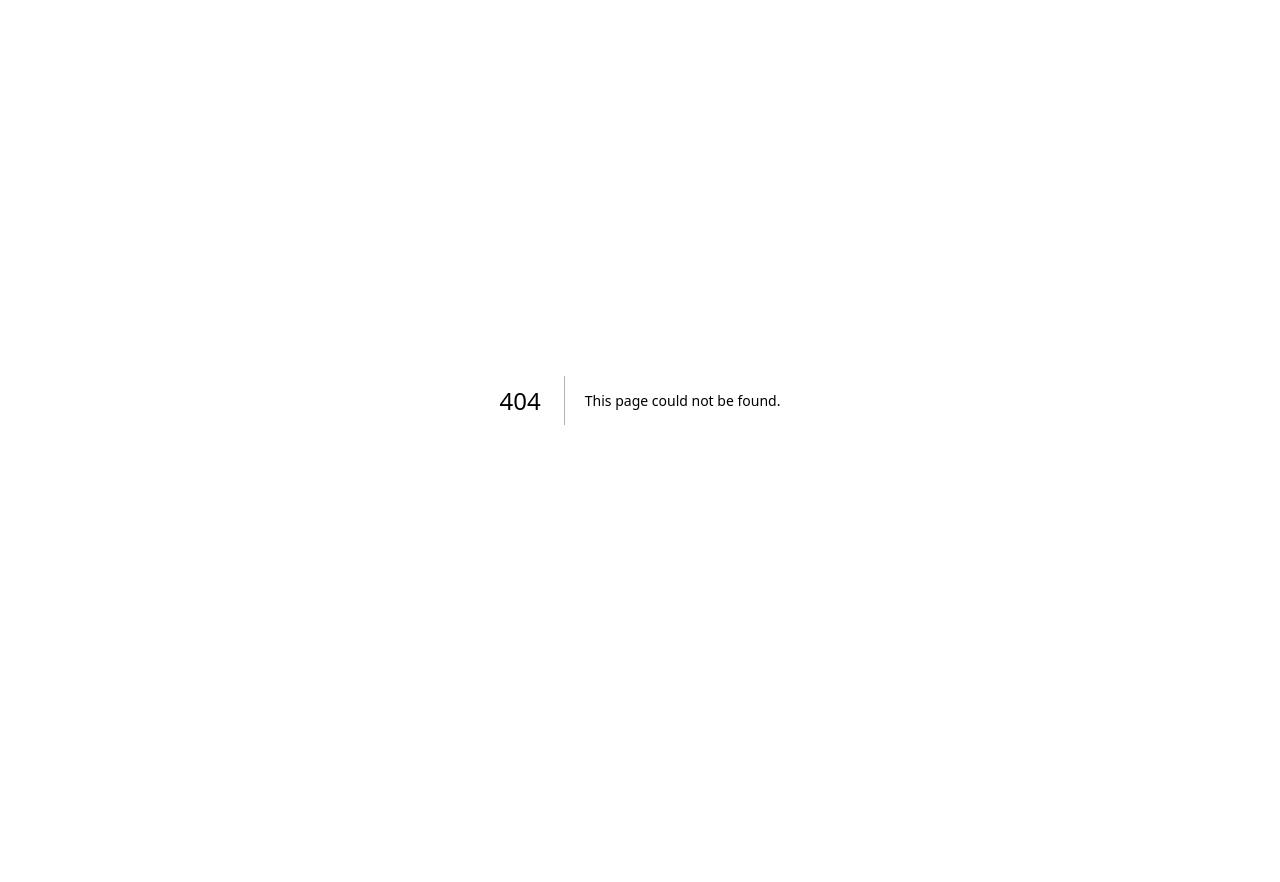
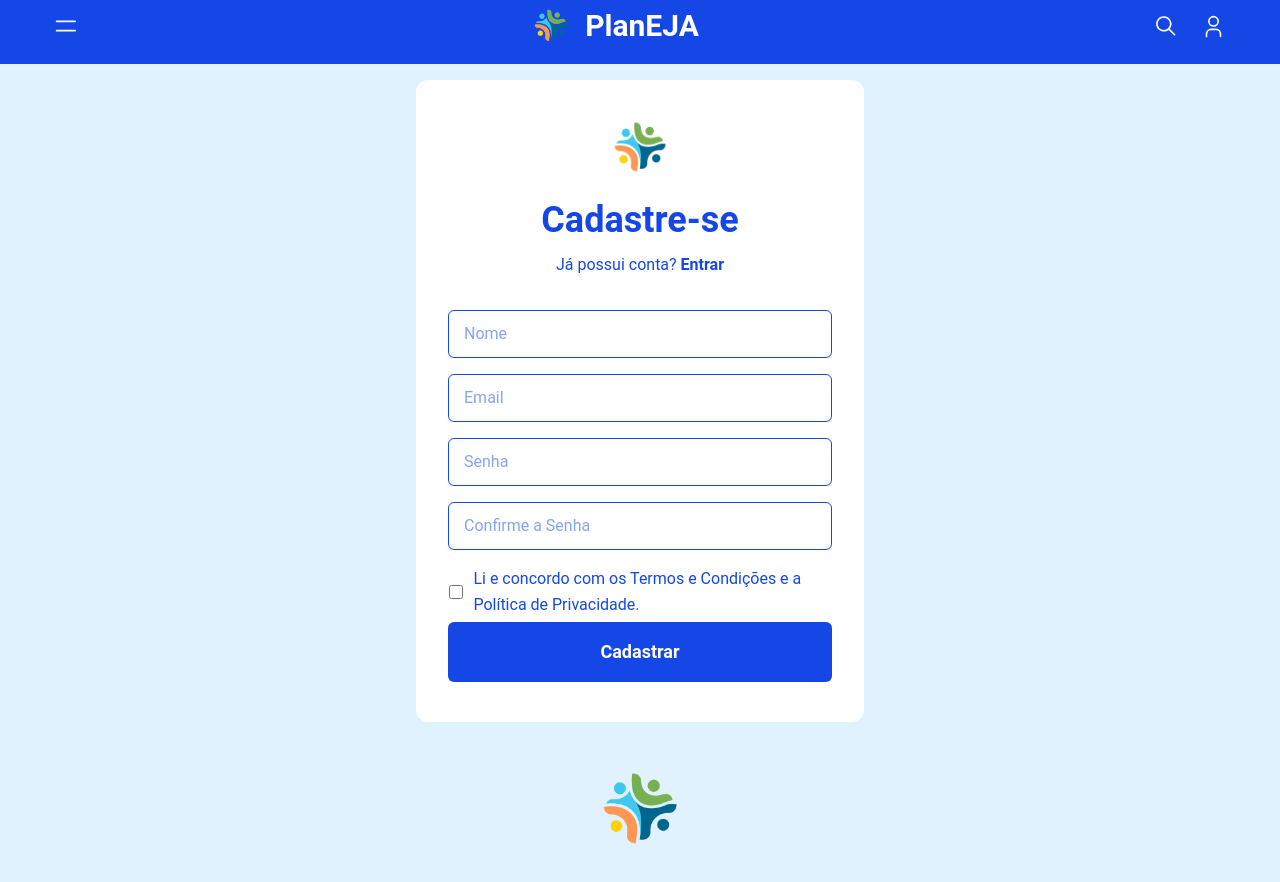
Before and after one commit to marinhotg/planeja, a Next.js app in the folder frontend/: page /register in a window 1280 px wide. Before the commit this address had no page. Before the commit the page ends 800 px from the top, so only its background shows below. Built offline with nearby package versions, Linux system fonts and the light colour scheme.

Commit message:
add register page

```diff
--- a/frontend/src/app/components/ui/Button.tsx
+++ b/frontend/src/app/components/ui/Button.tsx
@@ -7,7 +7,7 @@ interface ButtonProps extends React.ButtonHTMLAttributes<HTMLButtonElement> {
 export default function Button({ children, className, ...props }: ButtonProps) {
   return (
     <button
-      className={`px-7 py-3 bg-blue-700 rounded-md inline-flex justify-center items-center gap-2 text-center text-white text-lg font-semibold leading-loose ${className || ''}`}
+      className={`px-7 py-3 bg-blue-700 rounded-md inline-flex justify-center items-center gap-2 text-center text-white text-lg font-semibold leading-loose hover:bg-blue-800 transition-colors duration-200 cursor-pointer ${className || ''}`}
       {...props}
     >
       {children}
--- a/frontend/src/app/components/ui/LoginForm.tsx
+++ b/frontend/src/app/components/ui/RegisterForm.tsx
@@ -1,7 +1,7 @@
 import Image from "next/image";
 import Button from "./Button";
 
-export default function LoginForm() {
+export default function RegisterForm() {
   return (
     <>
       <div className="self-stretch flex flex-col justify-start items-center gap-8">
@@ -10,18 +10,25 @@ export default function LoginForm() {
             <Image src="/logo.png" alt="PlanEJA logo" width={56} height={56} />
           </div>
           <div className="self-stretch flex flex-col justify-start items-start gap-3">
-            <div className="self-stretch text-center justify-start text-blue-700 text-4xl font-semibold leading-10">Entrar</div>
+            <div className="self-stretch text-center justify-start text-blue-700 text-4xl font-semibold leading-10">Cadastre-se</div>
             <div className="self-stretch text-center justify-start">
-              <span className="text-blue-700 text-base font-normal leading-relaxed">Ainda não tem uma conta? </span>
-              <button className="text-blue-700 text-base font-semibold leading-relaxed">Cadastre-se</button>
+              <span className="text-blue-700 text-base font-normal leading-relaxed">Já possui conta? </span>
+              <button className="text-blue-700 text-base font-semibold leading-relaxed">Entrar</button>
             </div>
           </div>
         </div>
-        <div className="self-stretch flex flex-col justify-start items-start gap-8">
+        <div className="self-stretch flex flex-col justify-start items-start gap-4">
           <div className="self-stretch flex flex-col justify-start items-start gap-2">
             <div className="self-stretch h-12 px-4 bg-white rounded-md outline outline-1 outline-offset-[-1px] outline-blue-700 inline-flex justify-start items-center gap-2 overflow-hidden">
               <div className="flex-1 flex justify-start items-center gap-2">
-                <input type="text" placeholder="Usuário" className="flex-1 justify-start text-blue-700 text-base font-normal leading-relaxed bg-transparent focus:outline-none" />
+                <input type="text" placeholder="Nome" className="flex-1 justify-start text-blue-700 text-base font-normal leading-relaxed bg-transparent focus:outline-none" />
+              </div>
+            </div>
+          </div>
+          <div className="self-stretch flex flex-col justify-start items-start gap-2">
+            <div className="self-stretch h-12 px-4 bg-white rounded-md outline outline-1 outline-offset-[-1px] outline-blue-700 inline-flex justify-start items-center gap-2 overflow-hidden">
+              <div className="flex-1 flex justify-start items-center gap-2">
+                <input type="email" placeholder="Email" className="flex-1 justify-start text-blue-700 text-base font-normal leading-relaxed bg-transparent focus:outline-none" />
               </div>
             </div>
           </div>
@@ -35,15 +42,25 @@ export default function LoginForm() {
               </button>
             </div>
           </div>
+          <div className="self-stretch flex flex-col justify-start items-start gap-2">
+            <div className="self-stretch h-12 px-4 bg-white rounded-md outline outline-1 outline-offset-[-1px] outline-blue-700 inline-flex justify-start items-center gap-2 overflow-hidden">
+              <div className="flex-1 flex justify-start items-center gap-2">
+                <input type="password" placeholder="Confirme a Senha" className="flex-1 justify-start text-blue-700 text-base font-normal leading-relaxed bg-transparent focus:outline-none" />
+              </div>
+              <button className="w-4 h-4 relative overflow-hidden">
+                <Image src="/user-icon.svg" alt="password icon" layout="fill" />
+              </button>
+            </div>
+          </div>
           <div className="self-stretch h-6 relative">
             <div className="left-[1px] top-0 absolute inline-flex justify-start items-center gap-2.5">
               <input type="checkbox" className="w-5 h-5 rounded-[4px] text-blue-700 border-gray-300 focus:ring-blue-700" />
-              <label className="justify-start text-blue-700 text-base font-normal leading-relaxed">Lembrar de mim</label>
+              <label className="justify-start text-blue-700 text-base font-normal leading-relaxed">Li e concordo com os Termos e Condições e a Política de Privacidade.</label>
             </div>
           </div>
         </div>
         <Button className="w-full">
-          Entrar
+          Cadastrar
         </Button>
       </div>
     </>
--- /dev/null
+++ b/frontend/src/app/register/page.tsx
@@ -0,0 +1,17 @@
+import Header from '../components/layout/Header';
+import Footer from '../components/layout/Footer';
+import RegisterForm from '../components/ui/RegisterForm';
+
+export default function RegisterPage() {
+  return (
+    <div className="bg-sky-100 overflow-hidden flex flex-col min-h-screen">
+      <Header />
+      <main className="flex-grow flex items-center justify-center p-4">
+        <div className="w-full max-w-md px-8 py-10 bg-white rounded-xl flex flex-col justify-start items-center gap-10 overflow-hidden">
+          <RegisterForm />
+        </div>
+      </main>
+      <Footer />
+    </div>
+  );
+}
```
